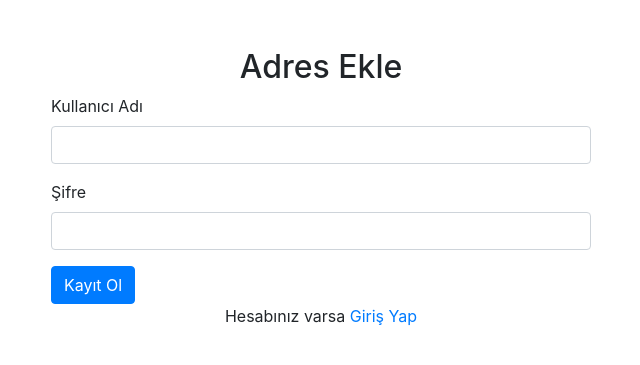
After one commit to kemalhk/rehber-site, a Flask app: template templates/adres.html in a window 1280 px wide. The commit adds this page. Shown: the top 365 px of the page, without its empty margins (319-959 px from the left). Run offline with Flask 3, Linux system fonts and the light colour scheme; the template is opened without the code that fills it, so the values that code supplies are empty; parts of the project's set-up code (start-up, migrations or seed data) failed here and were passed over; some libraries are stand-ins or nearby versions.

Commit message:
şifrelem işlemi yapıldı

```diff
--- a/app.py
+++ b/app.py
@@ -4,6 +4,7 @@ from .models.user import User, db, Rehber, Adres
 from flask_paginate import Pagination, get_page_parameter, get_page_args
 from http import HTTPStatus
 import math
+import hashlib
 
 from flask_login import (
     LoginManager,
@@ -63,7 +64,9 @@ def register():
         # tekrarlanan kayıt engelleme
         user = User.query.filter_by(username=username).first()
         if user is None:
-            kayit = User(username=username, password=password)
+            # Şifreyi şifreleme
+            hashed_password = hashlib.sha256(password.encode()).hexdigest()
+            kayit = User(username=username, password=hashed_password)
             db.session.add(kayit)
             db.session.commit()
             return redirect(url_for("login"))
@@ -76,10 +79,14 @@ def register():
 # giriş sayfası
 @app.route("/login", methods=["GET", "POST"])
 def login():
+
+
     if request.method == "POST":
         username = request.form["username"]
         password = request.form["password"]
-        user = User.query.filter_by(username=username, password=password).first()
+        # Şifreyi şifreleme
+        hashed_password = hashlib.sha256(password.encode()).hexdigest()
+        user = User.query.filter_by(username=username, password=hashed_password).first()
         if user is not None:
             login_user(user, remember=True)
             return redirect(url_for("list"))
@@ -112,6 +119,9 @@ def addNumber():
 def deleteNumber():
     if request.method == "POST":
         id = request.form["id"]
+        # adres adından rehber_id bulma
+        adres_adi=request.form["adres_adi"]
+        adressil=Adres.qurey.filter_by(adres_adi=adressil).first()
         user = Rehber.query.get(id)
         db.session.delete(user)
         db.session.commit()
@@ -127,9 +137,7 @@ def list():
     addresses = Adres.query.all()
 
     # sayfalama islemi
-    sayfa_numarasi = request.args.get(
-        "sayfa_numarasi", 1, type=int
-    )  # URL'den sayfa numarasını al, varsayılan olarak 1
+    sayfa_numarasi = request.args.get("sayfa_numarasi", 1, type=int)  # URL'den sayfa numarasını al, varsayılan olarak 1
     sayfa_basi_oge_sayisi = 3
     offset = (sayfa_numarasi - 1) * sayfa_basi_oge_sayisi
     limit = sayfa_basi_oge_sayisi
@@ -140,12 +148,12 @@ def list():
     )  # Toplam sayfa sayısını hesapla
 
     return render_template(
-        "list.html",
-        users=users,
-        toplam_sayfa_sayisi=toplam_sayfa_sayisi,
-        sayfa_numarasi=sayfa_numarasi,
-        addresses=addresses,
-    )
+    "list.html",
+    users=users,
+    toplam_sayfa_sayisi=toplam_sayfa_sayisi,
+    sayfa_numarasi=sayfa_numarasi,
+    addresses=addresses,
+)
 
 
 # Kayıt güncelleme sayfası
@@ -168,17 +176,21 @@ def update():
     return render_template("list.html")
 
 
-# mail ekleme
-@app.route("/add_mail", methods=["POST"])
-def add_mail():
-    yeni_mail = request.form["mail"]
+# adres ekleme
+@app.route("/add_adres", methods=["POST"])
+def add_adres():
+    yeni_adres = request.form["adres_adi"]
     if request.method == "POST":
         # tekrarlanan kayıt engelleme
-        user = Adres.query.filter_by(mail=yeni_mail).first()
+        user = Adres.query.filter_by(adres_adi=yeni_adres).first()
         if user is None:
+            adres_adi = request.form["adres_adi"]
+            il = request.form["il"]
+            ilce = request.form["ilce"]
+            adres = request.form["adres"]
             mail = request.form["mail"]
             rehber_id = request.form["id"]
-            yeni_mail = Adres(mail=mail, rehber_id=rehber_id)
+            yeni_mail = Adres(adres_adi=adres_adi,il=il,ilce=ilce,adres=adres,mail=mail, rehber_id=rehber_id)
             db.session.add(yeni_mail)
             db.session.commit()
             return redirect(url_for("list"))
--- /dev/null
+++ b/templates/adres.html
@@ -0,0 +1,35 @@
+<!DOCTYPE html>
+<html>
+<head>
+    <title>Kayıt Ol</title>
+    <!-- Bootstrap CSS -->
+    <link rel="stylesheet" href="https://stackpath.bootstrapcdn.com/bootstrap/4.5.2/css/bootstrap.min.css">
+</head>
+<body>
+    <div class="container mt-5">
+        <div class="row justify-content-center">
+            <div class="col-md-6">
+                <h2 class="text-center">Adres Ekle</h2>
+                {% if error %}
+                    <div class="alert alert-danger">{{ error }}</div>
+                        {% endif %}
+                <form method="post">
+            <div class="form-group">
+                <label for="username">Kullanıcı Adı</label>
+                <input type="text" class="form-control" id="username" name="username" required>
+            </div>
+            <div class="form-group">
+                <label for="password">Şifre</label>
+                <input type="password" class="form-control" id="password" name="password" required>
+            </div>
+            <button type="submit" class="btn btn-primary">Kayıt Ol</button>
+
+            <div class="text-center">
+                <p>Hesabınız varsa  <a href="{{ url_for('login') }}">Giriş Yap</a></p>
+            </div>
+        </form>
+    </div>
+    </div>
+    </div>
+</body>
+</html>
```
Also changed, not shown: templates/list.html (+38 -12 lines), models/user.py (line endings or trailing spaces).
